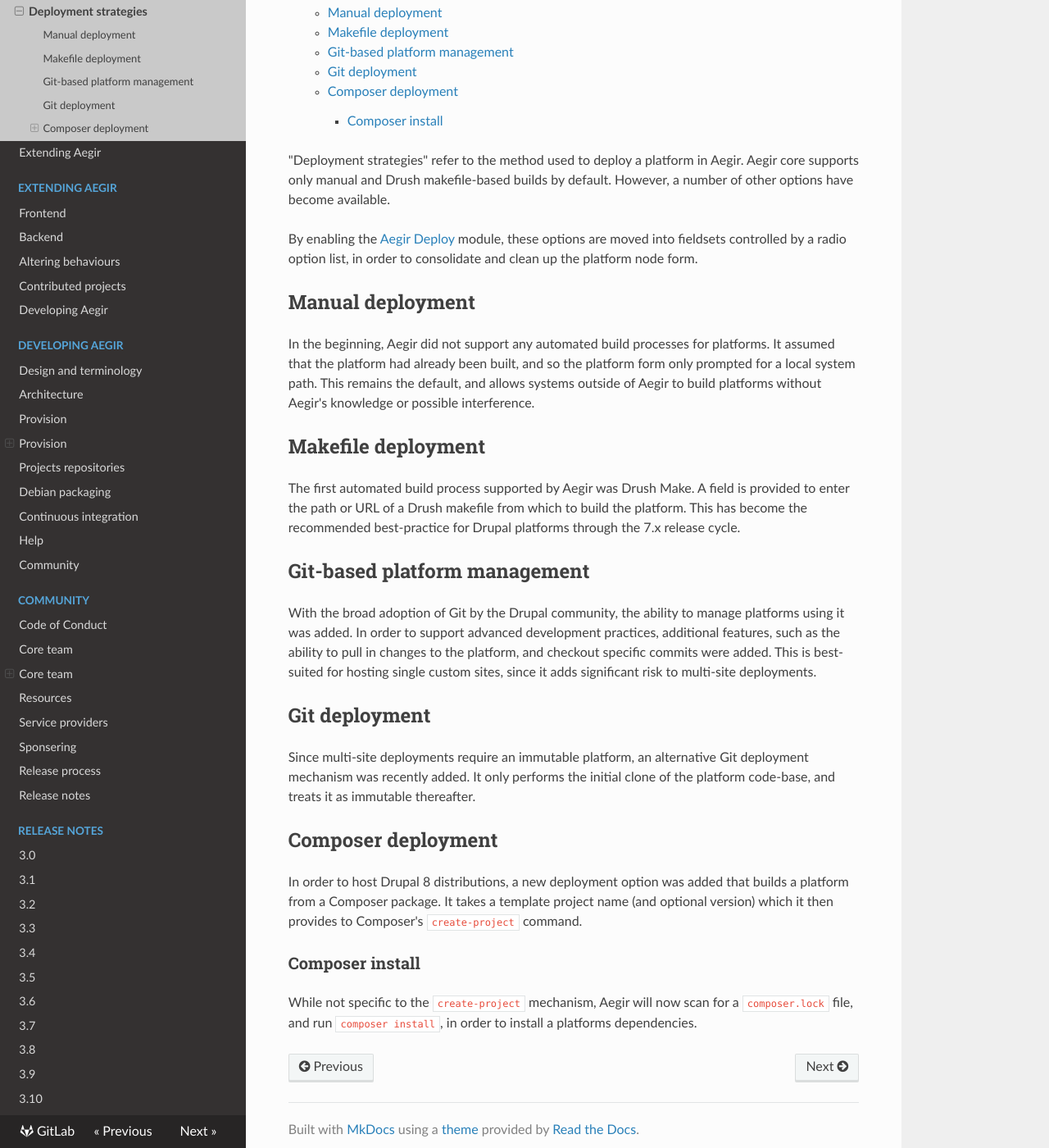
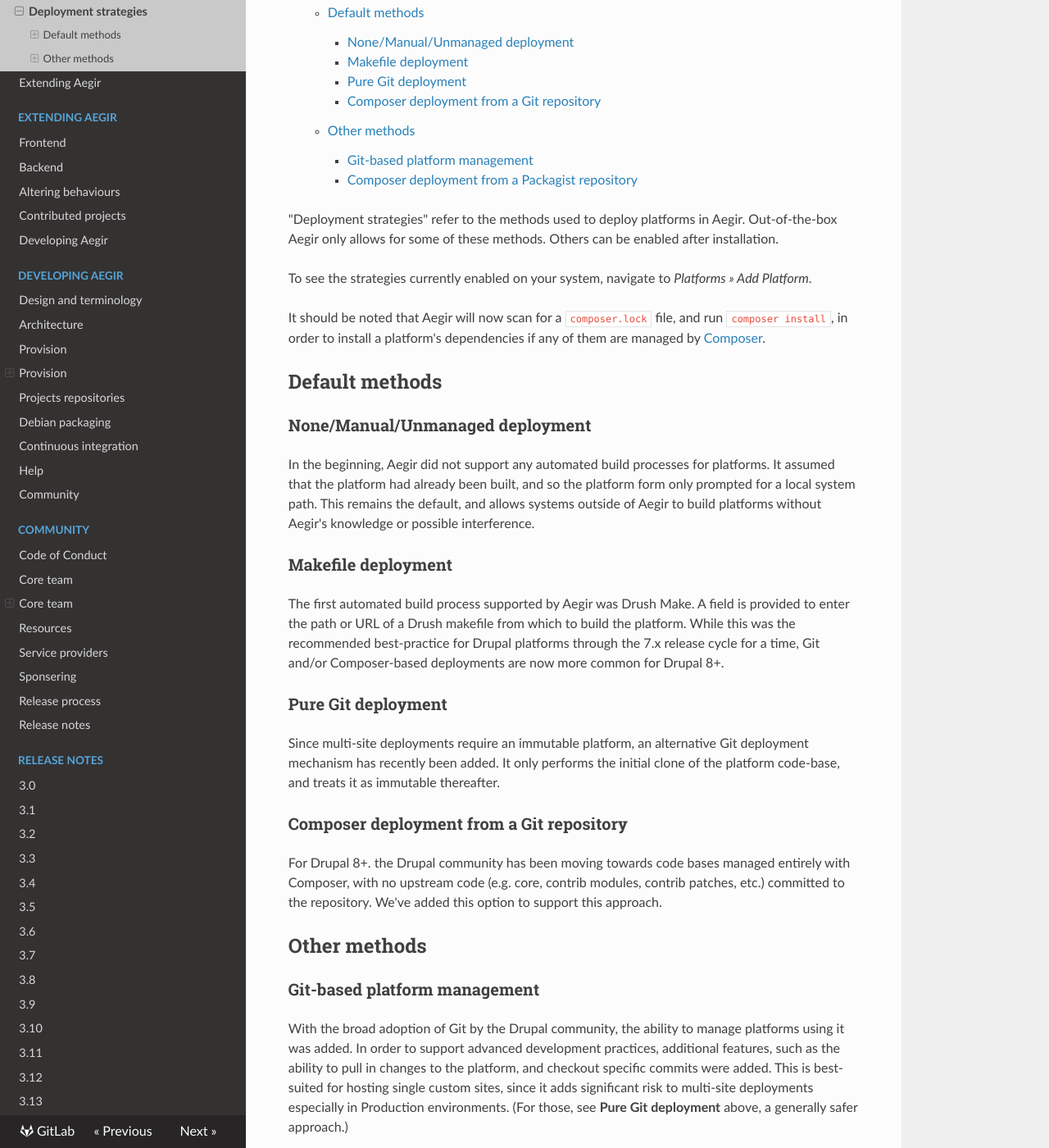
Before and after one commit to aegir-project/documentation, an MkDocs documentation site: the page built from docs/usage/advanced/deployment.md, in a window 1280 px wide and 1400 px high, scrolled down 192 px. Shown: the whole window at 82% size. Built offline with MkDocs 1.6.1, drawn with Linux system fonts in a browser that asks for light colours; nearby versions of some CDN libraries; old or Windows-style settings are respelled for this version of MkDocs; some of the changed text lies outside the part shown.

Commit message:
Updated the Deployment Strategies page.

```diff
--- a/docs/usage/advanced/deployment.md
+++ b/docs/usage/advanced/deployment.md
@@ -3,35 +3,42 @@
 
 [TOC]
 
-"Deployment strategies" refer to the method used to deploy a platform in Aegir. Aegir core supports only manual and Drush makefile-based builds by default. However, a number of other options have become available.
+"Deployment strategies" refer to the methods used to deploy platforms in Aegir. Out-of-the-box Aegir only allows for some of these methods.  Others can be enabled after installation.
 
-By enabling the [Aegir Deploy](https://www.drupal.org/project/hosting_deploy) module, these options are moved into fieldsets controlled by a radio option list, in order to consolidate and clean up the platform node form.
+To see the strategies currently enabled on your system, navigate to *Platforms » Add Platform*.
 
-Manual deployment
------------------
+It should be noted that Aegir will now scan for a `composer.lock` file, and run `composer install`, in order to install a platform's dependencies if any of them are managed by [Composer](https://getcomposer.org/).
+
+Default methods
+---------------
+
+### None/Manual/Unmanaged deployment
 
 In the beginning, Aegir did not support any automated build processes for platforms. It assumed that the platform had already been built, and so the platform form only prompted for a local system path. This remains the default, and allows systems outside of Aegir to build platforms without Aegir's knowledge or possible interference.
 
-Makefile deployment
--------------------
+### Makefile deployment
 
-The first automated build process supported by Aegir was Drush Make. A field is provided to enter the path or URL of a Drush makefile from which to build the platform. This has become the recommended best-practice for Drupal platforms through the 7.x release cycle.
+The first automated build process supported by Aegir was Drush Make. A field is provided to enter the path or URL of a Drush makefile from which to build the platform. While this was the recommended best-practice for Drupal platforms through the 7.x release cycle for a time, Git and/or Composer-based deployments are now more common for Drupal 8+.
 
-Git-based platform management
------------------------------
+### Pure Git deployment
 
-With the broad adoption of Git by the Drupal community, the ability to manage platforms using it was added. In order to support advanced development practices, additional features, such as the ability to pull in changes to the platform, and checkout specific commits were added. This is best-suited for hosting single custom sites, since it adds significant risk to multi-site deployments.
+Since multi-site deployments require an immutable platform, an alternative Git deployment mechanism has recently been added. It only performs the initial clone of the platform code-base, and treats it as immutable thereafter.
 
-Git deployment
---------------
+### Composer deployment from a Git repository
 
-Since multi-site deployments require an immutable platform, an alternative Git deployment mechanism was recently added. It only performs the initial clone of the platform code-base, and treats it as immutable thereafter.
+For Drupal 8+. the Drupal community has been moving towards code bases managed entirely with Composer, with no upstream code (e.g. core, contrib modules, contrib patches, etc.) committed to the repository.  We've added this option to support this approach.
 
-Composer deployment
--------------------
+Other methods
+-------------
 
-In order to host Drupal 8 distributions, a new deployment option was added that builds a platform from a Composer package. It takes a template project name (and optional version) which it then provides to Composer's `create-project` command.
+### Git-based platform management
 
-### Composer install
+With the broad adoption of Git by the Drupal community, the ability to manage platforms using it was added. In order to support advanced development practices, additional features, such as the ability to pull in changes to the platform, and checkout specific commits were added. This is best-suited for hosting single custom sites, since it adds significant risk to multi-site deployments especially in Production environments.  (For those, see **Pure Git deployment** above, a generally safer approach.)
 
-While not specific to the `create-project` mechanism, Aegir will now scan for a `composer.lock` file, and run `composer install`, in order to install a platforms dependencies.
+To enable, navigate to *Administration » Hosting » Advanced » Aegir Git*, check the relevant modules for your use case, and then hit the *Save configuration* button.
+
+### Composer deployment from a Packagist repository
+
+In order to host Drupal 8 distributions, a deployment option was added that builds a platform directly from a Composer package on [Packagist](https://packagist.org/). It takes a template project name (and optional version), which it then provides to Composer's `create-project` command.
+
+To enable, navigate to *Administration » Hosting » Optional system features » Aegir Deployment*, check *Composer Deploy via Packagist*, and then hit the *Save configuration* button.
```
